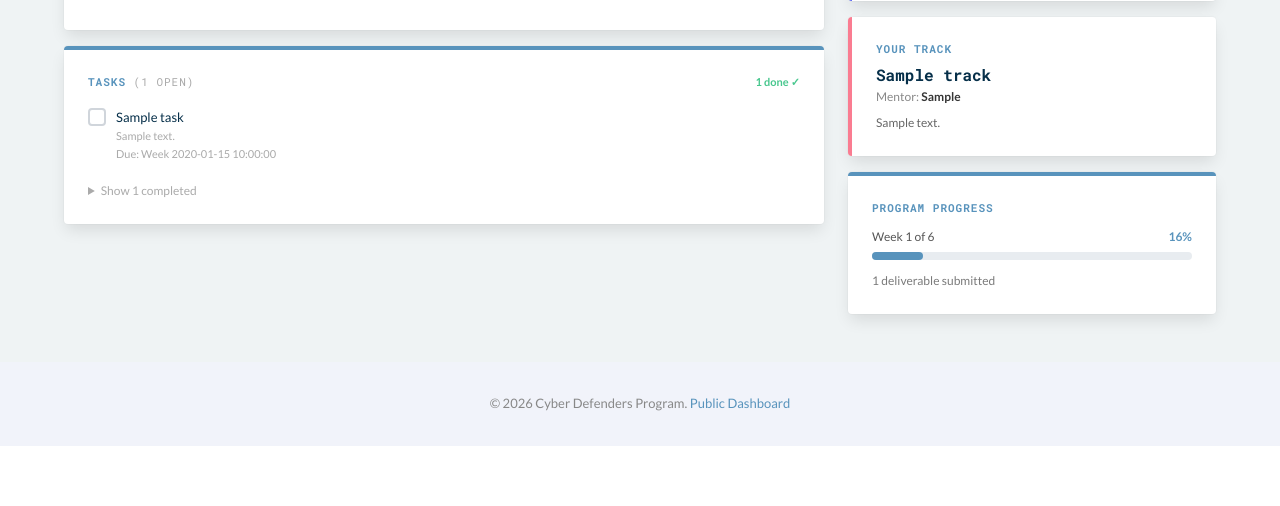
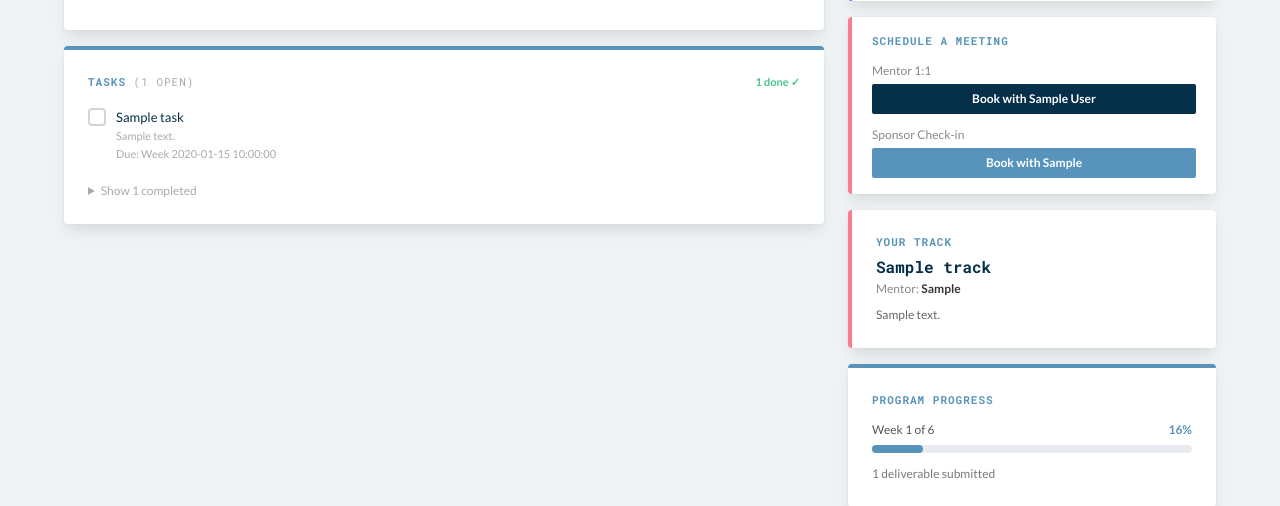
Before and after one commit to cyberdefendersprogram/internapp, a FastAPI app: template app/templates/home.html in a window 1280 px wide. Shown: the part 485-991 px from the top of the page. Before the commit the page ends 931 px from the top, so only its background shows below. Run offline with FastAPI, Linux system fonts and the light colour scheme; the template is opened without the code that fills it: most values are stand-ins (such as "Sample title", 1, 10 or a date in 2020).

Commit message:
Add Cal.com scheduling links and production SQLite db utilities
Cal.com (Level 1):
- Add sponsor_cal_link to TrackEntry (reads from Tracks sheet column)
- Add cal_link to InternEntry (reads from Roster sheet, used for mentors)
- Resolve intern's mentor from roster on home page load
- Show 'Schedule a Meeting' card on /home when either link is set;
  card is hidden when neither mentor nor sponsor has a cal_link

Makefile db utilities:
- make db         interactive SQLite shell on production container
- make db-tables  list all tables
- make db-query Q='...'  run a SQL query with column headers
- make db-pull    download production db to /tmp/internapp-prod.db

To activate scheduling: add cal_link column to Roster sheet for mentors,
add sponsor_cal_link column to Tracks sheet for sponsors, and paste
their Cal.com booking URLs. No code changes required.

Co-Authored-By: Claude Sonnet 4.6 <noreply@anthropic.com>

```diff
--- a/app/models/intern.py
+++ b/app/models/intern.py
@@ -24,6 +24,7 @@ class InternEntry:
     last_login_at: datetime | None = None
     discord_id: str | None = None
     discord_notify: bool = True
+    cal_link: str | None = None
 
     @property
     def track_ids(self) -> list[str]:
@@ -81,6 +82,7 @@ class InternEntry:
             last_login_at=_parse_datetime(row.get("last_login_at")),
             discord_id=row.get("discord_id") or None,
             discord_notify=str(row.get("discord_notify", "true")).lower() not in ("false", "0", ""),
+            cal_link=row.get("cal_link") or None,
         )
 
     def get_empty_profile_fields(self) -> list[str]:
--- a/app/models/track.py
+++ b/app/models/track.py
@@ -12,6 +12,7 @@ class TrackEntry:
     description: str = ""
     employer_sponsor: str = ""
     sponsor_email: str = ""
+    sponsor_cal_link: str = ""
     status: str = "active"
 
     @property
@@ -28,5 +29,6 @@ class TrackEntry:
             description=row.get("description", ""),
             employer_sponsor=row.get("employer_sponsor", ""),
             sponsor_email=row.get("sponsor_email", ""),
+            sponsor_cal_link=row.get("sponsor_cal_link", ""),
             status=row.get("status", "active"),
         )
--- a/app/routers/intern.py
+++ b/app/routers/intern.py
@@ -62,6 +62,13 @@ async def home(request: Request, session: RequiredSession):
     track = sheets.get_track_by_id(intern.track_id)
     week_number = compute_week_number(sheets)
 
+    # Find this intern's mentor (roster row with role=mentor on the same track)
+    all_roster = sheets.get_all_roster()
+    mentor = next(
+        (r for r in all_roster if r.role == "mentor" and intern.track_id in r.track_ids),
+        None,
+    )
+
     # Check-in status for this week
     checkins = sheets.get_checkins_for_intern(intern.intern_id)
     checked_in_this_week = any(str(c.get("week_number")) == str(week_number) for c in checkins)
@@ -94,6 +101,7 @@ async def home(request: Request, session: RequiredSession):
             "deliverable_count": len(deliverables),
             "todo_tasks": todo_tasks,
             "done_tasks": done_tasks,
+            "mentor": mentor,
             "session": request.cookies.get("session"),
         },
     )
--- a/app/templates/home.html
+++ b/app/templates/home.html
@@ -216,6 +216,31 @@
       </div>
     </div>
 
+    <!-- Schedule Meetings -->
+    {% if (mentor and mentor.cal_link) or (track and track.sponsor_cal_link) %}
+    <div class="card mb-4" style="border-left:4px solid #FA7C91;background:#fff;">
+      <div class="card-content" style="padding:1rem 1.25rem;">
+        <p class="heading cdp-heading" style="font-size:11px;letter-spacing:1px;margin-bottom:.75rem;">Schedule a Meeting</p>
+        {% if mentor and mentor.cal_link %}
+        <p style="font-size:12px;color:#888;margin:0 0 4px;">Mentor 1:1</p>
+        <a href="{{ mentor.cal_link }}" target="_blank" rel="noopener"
+           class="button is-small is-fullwidth mb-3"
+           style="background:#062F49;color:#fff;font-weight:700;border:none;">
+          Book with {{ mentor.display_name }}
+        </a>
+        {% endif %}
+        {% if track and track.sponsor_cal_link %}
+        <p style="font-size:12px;color:#888;margin:0 0 4px;">Sponsor Check-in</p>
+        <a href="{{ track.sponsor_cal_link }}" target="_blank" rel="noopener"
+           class="button is-small is-fullwidth"
+           style="background:#5893BC;color:#fff;font-weight:700;border:none;">
+          Book with {{ track.employer_sponsor or 'Sponsor' }}
+        </a>
+        {% endif %}
+      </div>
+    </div>
+    {% endif %}
+
     <!-- Track Info -->
     <div class="card is-track mb-4">
       <div class="card-content">
```
Also changed, not shown: 1 other file.
